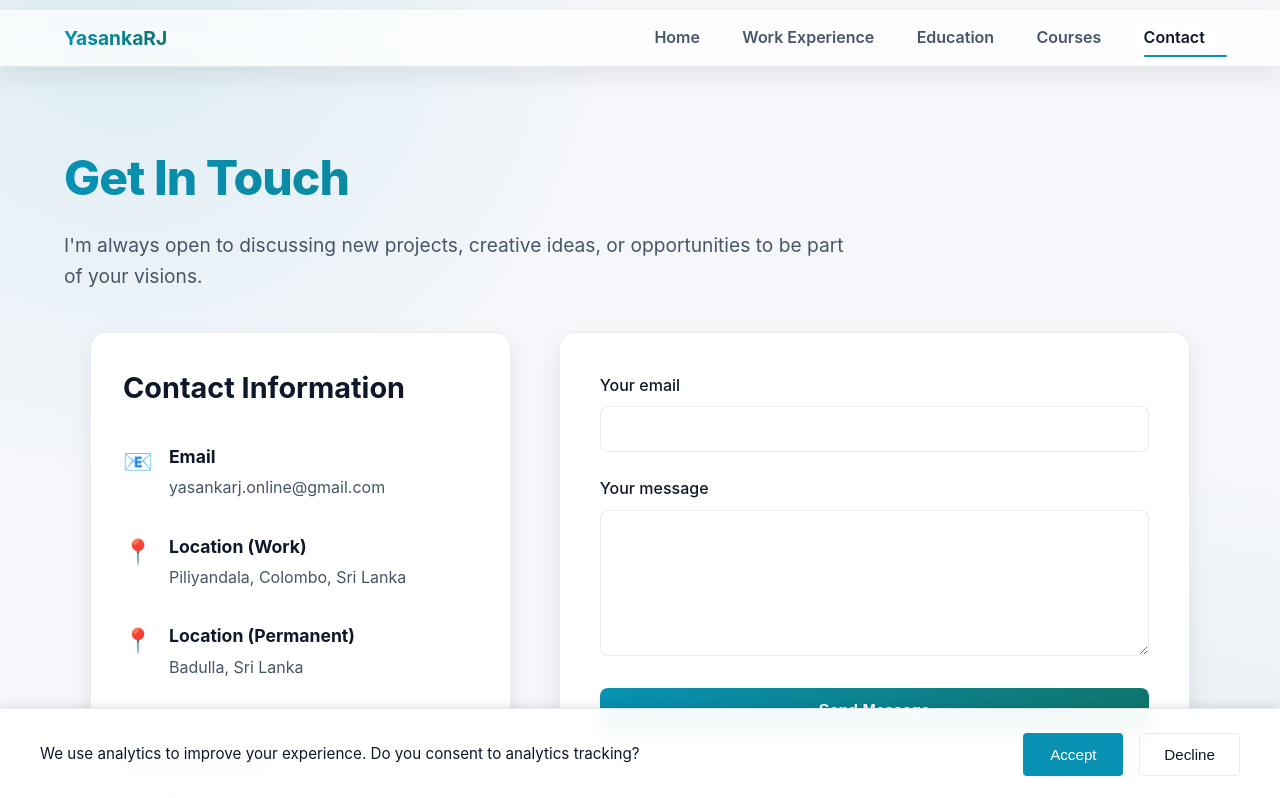
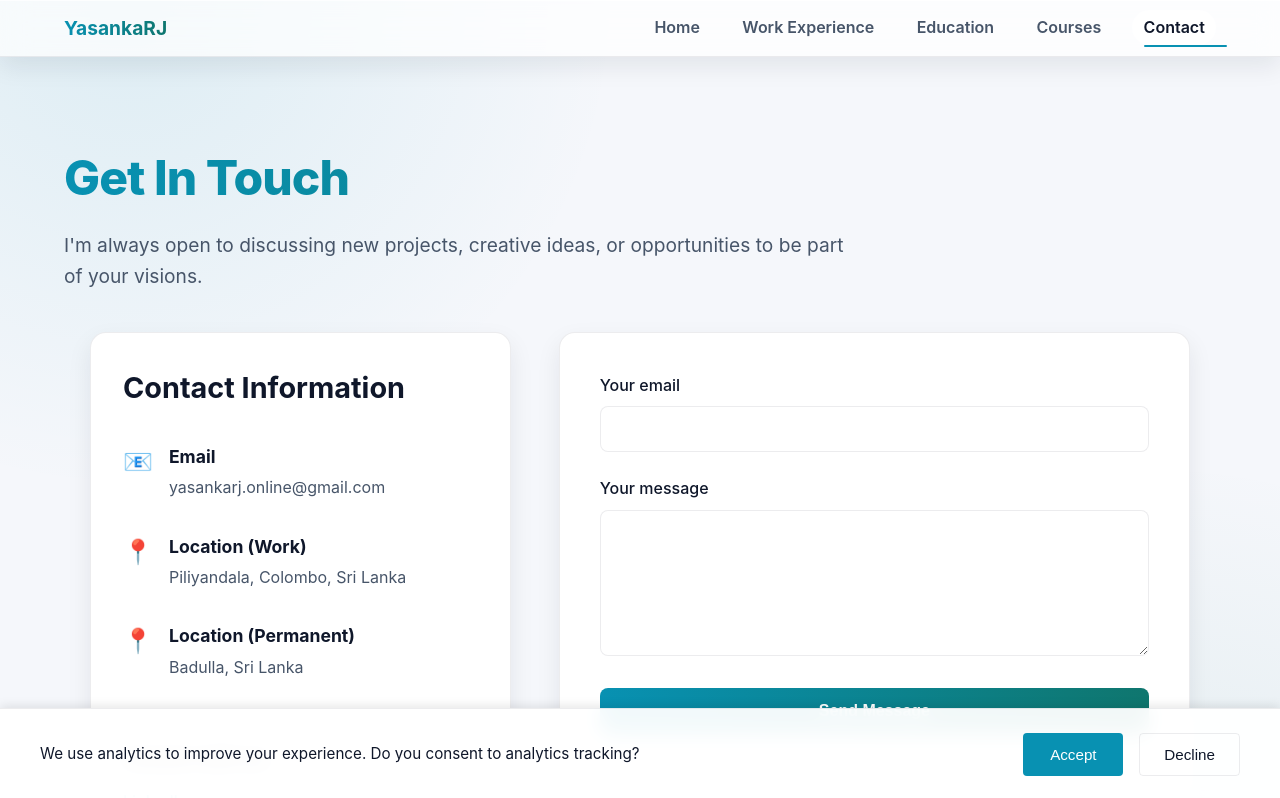
Before and after one commit to yasankarj/yasankarj.github.io, a React (Vite) app: page /#/contact in a window 1280 px wide. Shown: the top 798 px of the page. Built offline with nearby package versions, Linux system fonts and the light colour scheme.

Commit message:
fix: style improvement-at2

```diff
--- a/src/components/Navigation.css
+++ b/src/components/Navigation.css
@@ -1,6 +1,6 @@
 .navigation {
   position: fixed;
-  top: 10px;
+  top: 0;
   left: 0;
   right: 0;
   background: rgba(255, 255, 255, 0.72);
```
